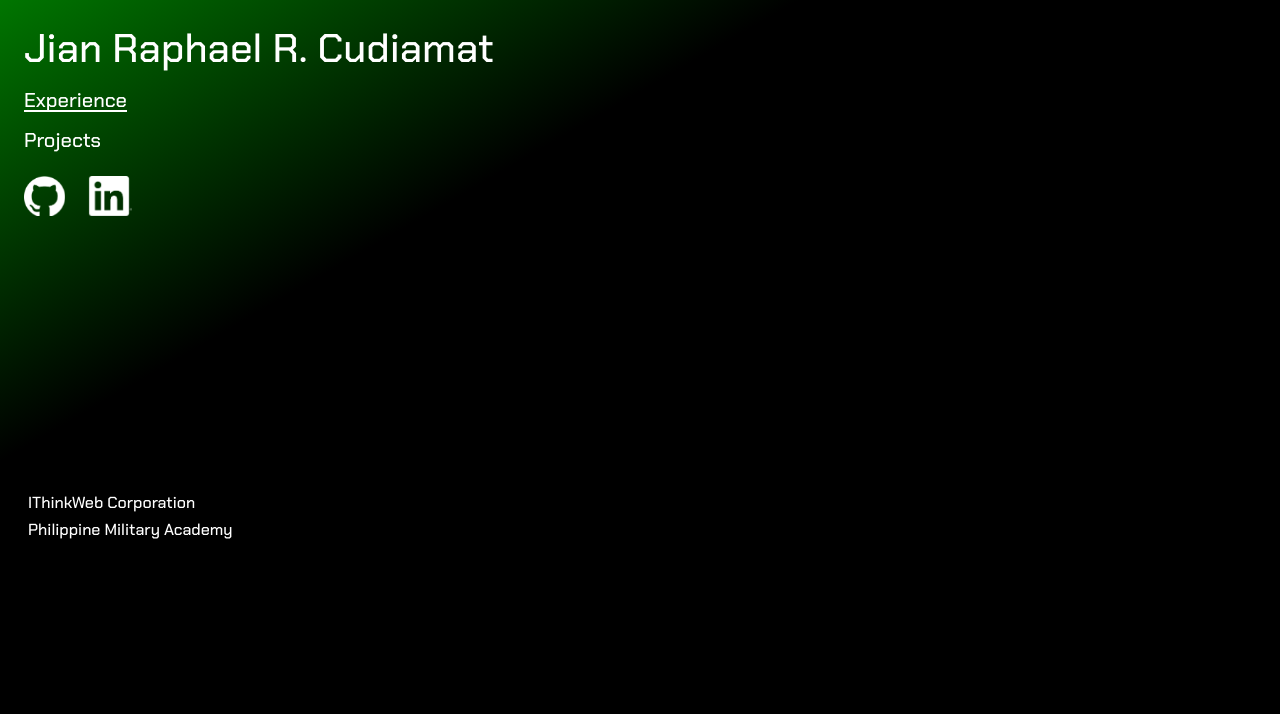
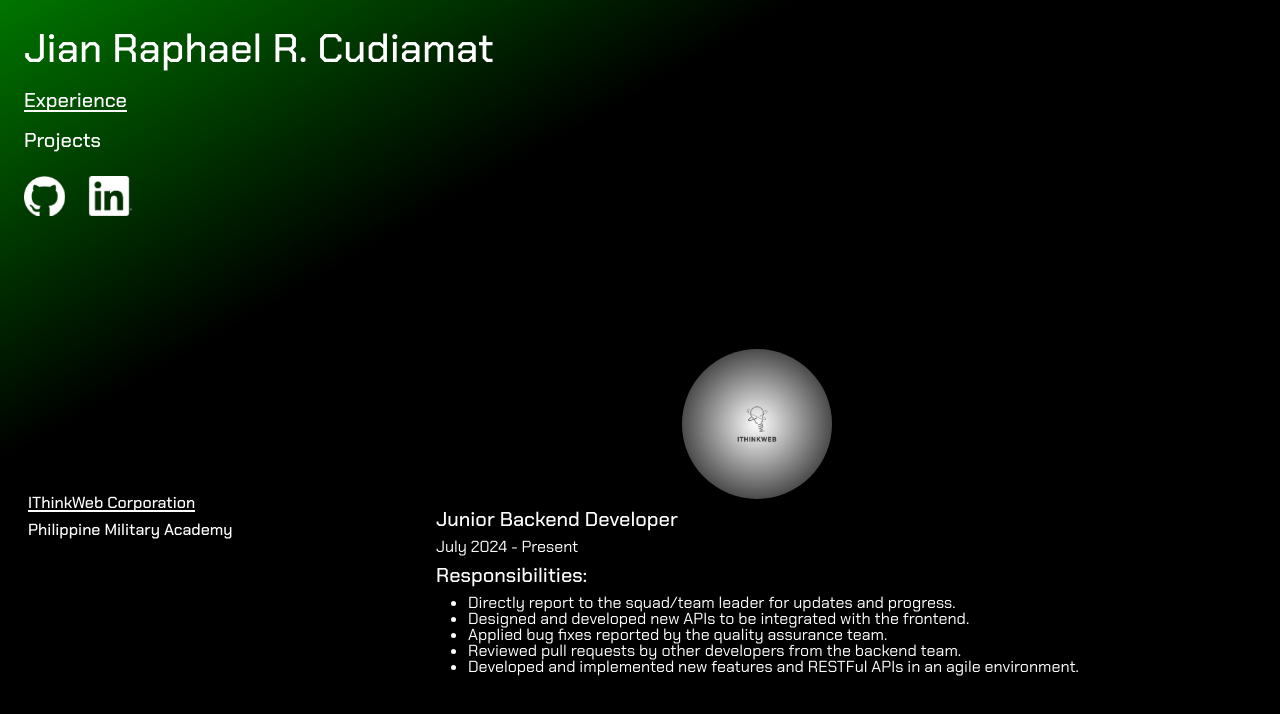
Before and after one commit to Shunsena-Jian/cudiamat-portfolio-2, a React (Vite) app: page /experience in a window 1280 px wide. Both pictures are taken after a click on the element "IThinkWeb Corporation". Shown: the top 714 px of the page. Built offline with nearby package versions, Linux system fonts and the light colour scheme.

Commit message:
Add alt text for company logos and enhance RightContent component: improve experience detail display and animations

```diff
--- a/public/data/experiences.json
+++ b/public/data/experiences.json
@@ -11,7 +11,8 @@
             "Reviewed pull requests by other developers from the backend team.",
             "Developed and implemented new features and RESTFul APIs in an agile environment."
         ],
-        "company_logo": "ithinkweb_logo.png"
+        "company_logo": "ithinkweb_logo.png",
+        "alt": "IThinkWeb Logo"
     },
     {
         "id": 2,
@@ -24,6 +25,7 @@
             "Developed the basic CRUD functionalities of the backend using PHP and Laravel.",
             "Implemented the frontend using HTML, CSS, and JavaScript."
         ],
-        "company_logo": "pma_logo.png"
+        "company_logo": "pma_logo.png",
+        "alt": "Philippine Military Academy Logo"
     }
 ]
--- a/public/data/projects.json
+++ b/public/data/projects.json
@@ -13,7 +13,6 @@
         "description": "IAFCertSearch is a global database used to validate and verify the status of accredited certifications issued by certification bodies worldwide. It helps businesses, governments, and consumers confirm the legitimacy of management system certifications, ensuring transparency and trust in global supply chains.",
         "link": "https://iafcertsearch.org/",
         "github_link": null,
-        "src": "ithinkweb_logo.png",
         "alt":  "IThinkWeb Logo",
         "contributions": [
 
@@ -33,7 +32,6 @@
         "description": "The Cadet Information System project is a centralized platform where historical and current cadet data are digitized. This system empowers academy staff to efficiently create, retrieve, update, and archive cadet information.",
         "link": null,
         "github_link": null,
-        "src": "pma_logo.png",
         "alt": "Philippine Military Academy Logo",
         "contributions": [
 
@@ -54,7 +52,6 @@
         "description": "IntelliDocs is a project where all university documents are centralized and digitized. The system enabled teachers and staff to efficiently create, retrieve, update, and delete documents. The system allows users with access to: create a template, request for approval, approve, print documents, and many more.",
         "link": null,
         "github_link": "https://github.com/Shunsena-Jian/Intellidocs",
-        "src": "slu_logo.png",
         "alt": "Saint Louis University Logo",
         "contributions": [
 
--- a/src/components/ExperiencesPage/LeftContent.jsx
+++ b/src/components/ExperiencesPage/LeftContent.jsx
@@ -4,7 +4,7 @@ import styles from "../../styles/experiences.module.css";
 import {ExperienceContext} from "../../pages/Experience/ExperienceContext.jsx";
 
 const LeftContent = () => {
-    const { experiences, handleOnClickExperience } = useContext(ExperienceContext);
+    const { experiences, activeExperience, handleOnClickExperience } = useContext(ExperienceContext);
 
     return (
         <ul className={'m-0 ps-0 list-unstyled'}>
@@ -14,7 +14,7 @@ const LeftContent = () => {
 
                     return (
                         <li key={id} className={'mb-2'}>
-                            <UnderLineGrow>
+                            <UnderLineGrow isActive={activeExperience && activeExperience.id === id}>
                                 <h4
                                     className={`m-0 ${styles.experienceTitle}`}
                                     onClick={() => handleOnClickExperience(experience)}
--- a/src/components/ExperiencesPage/RightContent.jsx
+++ b/src/components/ExperiencesPage/RightContent.jsx
@@ -1,7 +1,46 @@
-import React from "react";
+import React, {useContext} from "react";
+import styles from "../../styles/experiences.module.css";
+import {ExperienceContext} from "../../pages/Experience/ExperienceContext.jsx";
+import pmaLogo from "/src/assets/images/companies/pma_logo.png";
+import iThinkWebLogo from "/src/assets/images/companies/ithinkweb_corporation_logo.png";
 
 const RightContent = () => {
-    return null;
+    const { isActive, activeExperience } = useContext(ExperienceContext);
+
+    const companyLogos = {
+        'pma_logo.png': pmaLogo,
+        'ithinkweb_logo.png': iThinkWebLogo
+    };
+
+    if (!activeExperience) {
+        return (
+            <p>Click on an experience to see the details.</p>
+        );
+    }
+
+    const company = activeExperience.company_logo ? companyLogos[activeExperience.company_logo] : null;
+
+    return (
+        <div className={`d-flex flex-column gap-2 ${isActive ? styles.showContent : styles.hideContent}`}>
+            <div className={styles.companyLogoContainer}>
+                <img className={styles.companyLogo} src={company} alt={activeExperience.alt}/>
+            </div>
+            <h5 className={'m-0'}>{activeExperience.position}</h5>
+            <p>{activeExperience.duration}</p>
+            <h5 className={'m-0'}>Responsibilities:</h5>
+            <ul>
+                {
+                    activeExperience.responsibilities.map(responsibility => {
+                        return(
+                            <li>
+                                <p>{responsibility}</p>
+                            </li>
+                        );
+                    })
+                }
+            </ul>
+        </div>
+    );
 }
 
 export default RightContent;
--- a/src/components/ProjectsPage/RightContent.jsx
+++ b/src/components/ProjectsPage/RightContent.jsx
@@ -15,12 +15,6 @@ import nodeJSLogo from "/src/assets/images/technologies/nodeJS.png";
 import pugLogo from "/src/assets/images/technologies/pug_logo.png";
 import cssLogo from "/src/assets/images/technologies/css_logo.png";
 import tailWindLogo from "/src/assets/images/technologies/tailwind_logo.png";
-
-const companyLogos = {
-    'slu_logo.png': sluLogo,
-    'pma_logo.png': pmaLogo,
-    'ithinkweb_logo.png': iThinkWebLogo
-};
 
 const techStackLogos = {
     'laravel-logo.png': laravelLogo,
@@ -43,13 +37,8 @@ const RightContent = () => {
         return null;
     }
 
-    const company = rightContent.src ? companyLogos[rightContent.src] : null;
-
     return(
         <div className={`d-flex flex-column gap-2 ${isActiveRight ? styles.middleContentActive : styles.middleContentHide}`}>
-            <div className={styles.companyLogoContainer}>
-                <img className={styles.companyLogo} src={company} alt={rightContent.alt}/>
-            </div>
             <p>{rightContent.role}</p>
             {
                 rightContent.technology ? (
--- a/src/layouts/ExperienceLayout.jsx
+++ b/src/layouts/ExperienceLayout.jsx
@@ -4,14 +4,14 @@ export default function ExperienceLayout({ content, details }) {
     return (
         <main className={'experience-section d-flex p-3'}>
             <section className={'row container-fluid'}>
-                <div className={'col-6 d-flex align-items-center'}>
+                <div className={'col-4 d-flex align-items-center'}>
                     {
                         content
                             ? content
                             : <p>No experiences to show for now.</p>
                     }
                 </div>
-                <div className={'col-6 d-flex align-items-center justify-content-center'}>
+                <div className={'col-8 d-flex align-items-center justify-content-start'}>
                     {
                         details
                             ? details
--- a/src/pages/Experience/ExperienceProvider.jsx
+++ b/src/pages/Experience/ExperienceProvider.jsx
@@ -18,7 +18,31 @@ export const ExperienceProvider = ({ children }) => {
     }, []);
 
     const handleOnClickExperience = (experience) => {
-        console.log(experience);
+        const processedExperience = {
+            id: experience.id,
+            position: experience.position,
+            duration: experience.duration,
+            responsibilities: experience.responsibilities,
+            company_logo: experience.company_logo,
+            alt: experience.alt
+        };
+
+        const isSameItem = activeExperience && activeExperience.id === experience.id;
+
+        if (isActive) {
+            setIsActive(false);
+            setTimeout(() => {
+                if (isSameItem) {
+                    setActiveExperience('');
+                } else {
+                    setIsActive(true);
+                    setActiveExperience(processedExperience);
+                }
+            }, 500)
+        } else {
+            setIsActive(true);
+            setActiveExperience(processedExperience);
+        }
     }
 
     return (
--- a/src/pages/Projects/ProjectsProvider.jsx
+++ b/src/pages/Projects/ProjectsProvider.jsx
@@ -32,13 +32,11 @@ export const ProjectsProvider = ({ children }) => {
         const right = {
             id: item.id,
             technology: item.technology,
-            src: item.src,
             alt: item.alt,
             contributions: item.contributions
         };
 
         const isSameItem = middleContent && middleContent.title === item.title;
-        console.log(isSameItem);
 
         if (isActiveMiddle) {
             setIsActiveRight(false);
--- a/src/styles/experiences.module.css
+++ b/src/styles/experiences.module.css
@@ -9,3 +9,41 @@
     animation-fill-mode: forwards;
     animation-delay: calc((var(--experience) - 1) * 0.1s);
 }
+
+.showContent {
+    animation-name: var(--animation-fade-in-from-left);
+    animation-duration: 0.5s;
+    animation-fill-mode: forwards;
+}
+
+.hideContent {
+    animation-name: var(--animation-exit-fade-to-left);
+    animation-duration: 0.5s;
+    animation-fill-mode: forwards;
+}
+
+.companyLogoContainer {
+    display: flex;
+    justify-content: center;
+    height: 150px;
+    width: 100%;
+}
+
+.companyLogo {
+    display: block;
+    width: 150px;
+    height: 150px;
+    object-fit: contain;
+    border-radius: 50%;
+    background: radial-gradient(circle, white, black);
+    padding: 20px;
+    box-shadow: 0 4px 8px rgba(0, 0, 0, 0.1);
+    transition: all 0.3s ease-in-out;
+    filter: grayscale(100%);
+}
+
+.companyLogo:hover {
+    filter: grayscale(0%);
+    transform: scale(1.10);
+    box-shadow: 0 8px 16px rgba(0, 0, 0, 0.2);
+}
--- a/src/styles/projects.module.css
+++ b/src/styles/projects.module.css
@@ -38,32 +38,6 @@
     transform: scale(1.2);
 }
 
-.companyLogoContainer {
-    display: flex;
-    justify-content: center;
-    height: 150px;
-    width: 100%;
-}
-
-.companyLogo {
-    display: block;
-    width: 150px;
-    height: 150px;
-    object-fit: contain;
-    border-radius: 50%;
-    background: radial-gradient(circle, white, black);
-    padding: 20px;
-    box-shadow: 0 4px 8px rgba(0, 0, 0, 0.1);
-    transition: all 0.3s ease-in-out;
-    filter: grayscale(100%);
-}
-
-.companyLogoContainer:hover .companyLogo {
-    filter: grayscale(0%);
-    transform: scale(1.25);
-    box-shadow: 0 8px 16px rgba(0, 0, 0, 0.2);
-}
-
 .techLogo {
     height: 35px;
     width: 50px;
```
